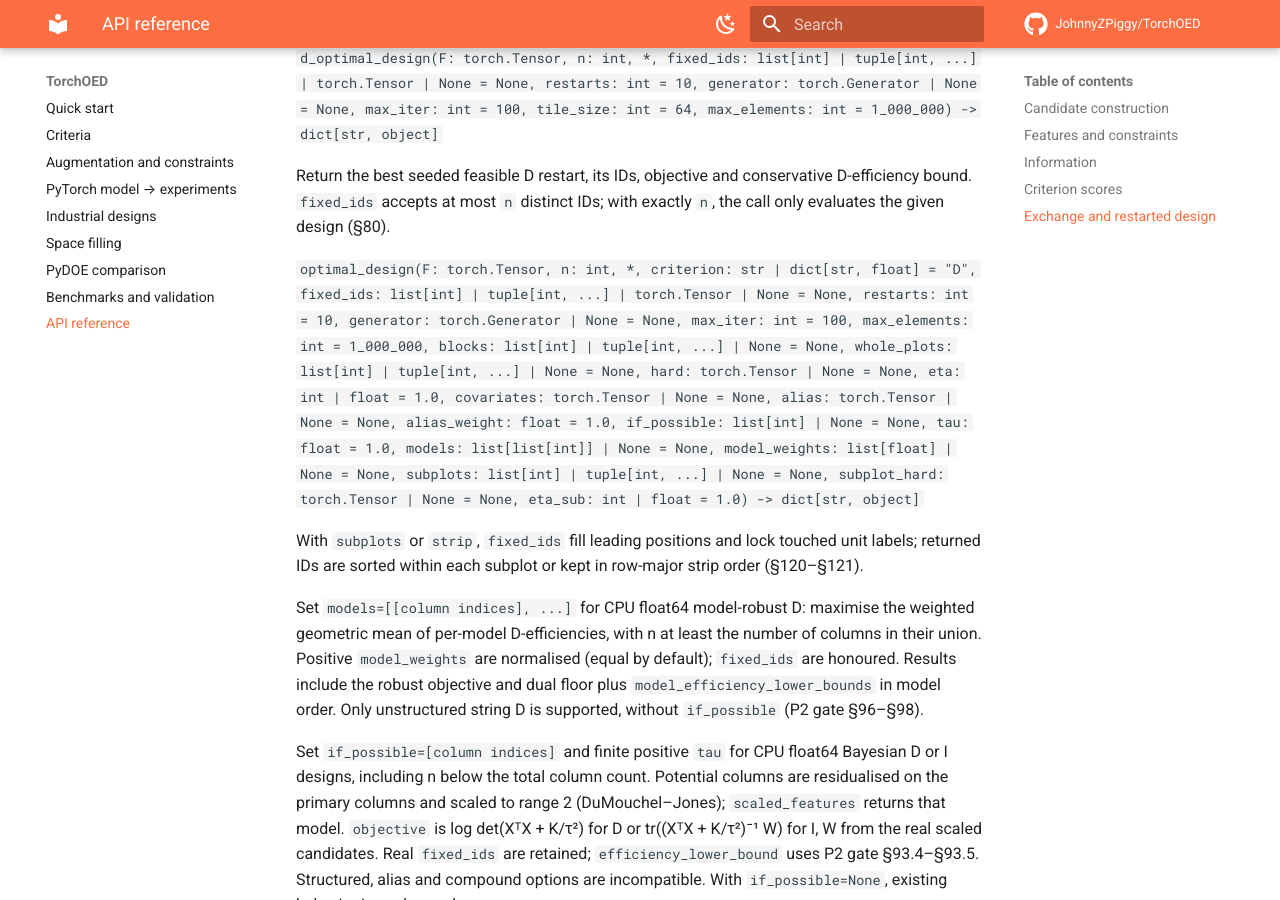
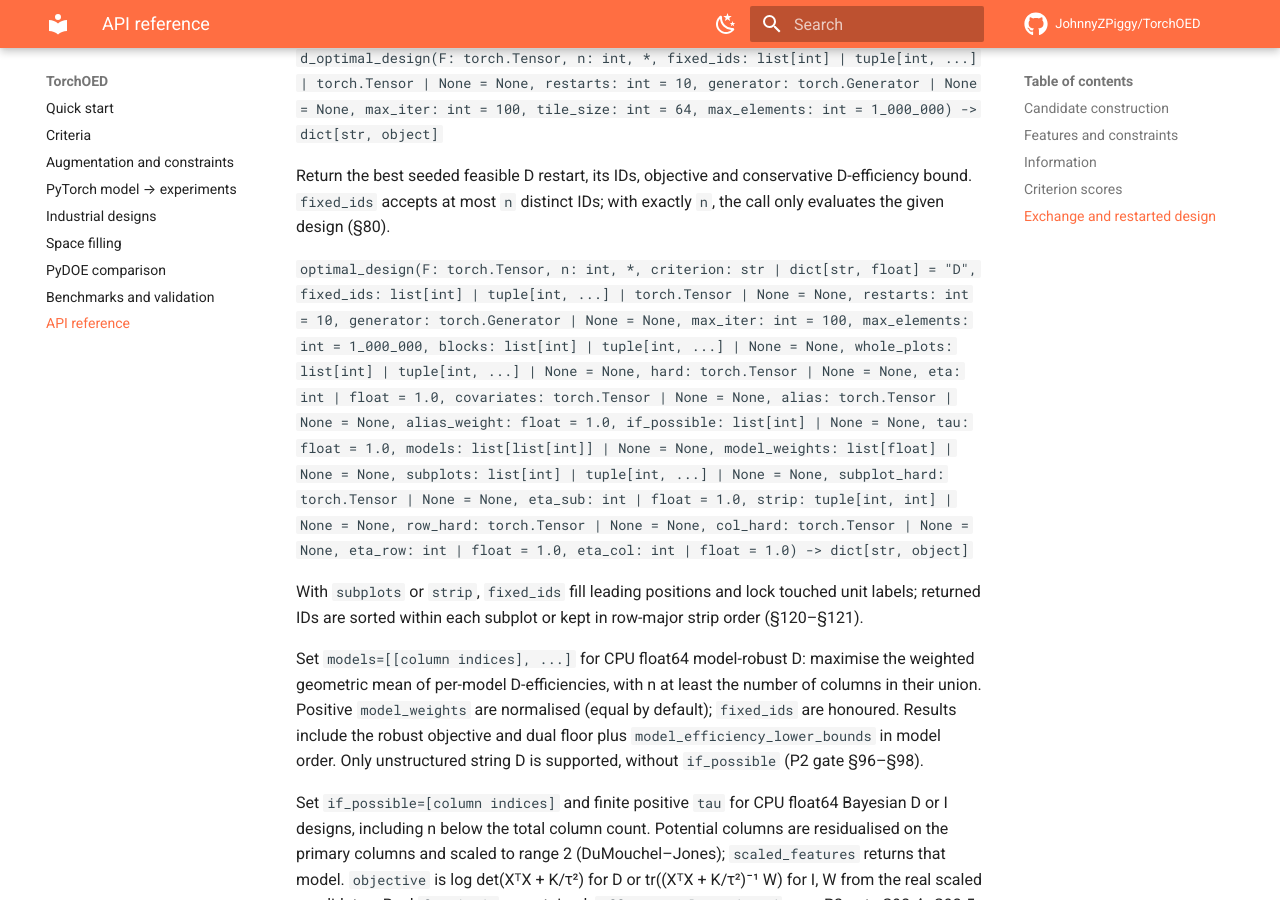
Before and after one commit to JohnnyZPiggy/TorchOED, an MkDocs documentation site: the page built from website/api.md, in a window 1280 px wide and 900 px high, scrolled down 7653 px. Built offline with MkDocs 1.6.1 and Material for MkDocs 9.7.7, drawn with Linux system fonts in a browser that asks for light colours; comment, search, counter and statistics services are not loaded; some of the changed text lies outside the part shown.

Commit message:
docs: complete strip API and record RD1b (Refs #500) (#501)

```diff
--- a/website/api.md
+++ b/website/api.md
@@ -209,7 +209,7 @@ Run deterministic one-/two-swap D search from supplied IDs; `_free_positions` is
 
 Return the best seeded feasible D restart, its IDs, objective and conservative D-efficiency bound. `fixed_ids` accepts at most `n` distinct IDs; with exactly `n`, the call only evaluates the given design (§80).
 
-`optimal_design(F: torch.Tensor, n: int, *, criterion: str | dict[str, float] = "D", fixed_ids: list[int] | tuple[int, ...] | torch.Tensor | None = None, restarts: int = 10, generator: torch.Generator | None = None, max_iter: int = 100, max_elements: int = 1_000_000, blocks: list[int] | tuple[int, ...] | None = None, whole_plots: list[int] | tuple[int, ...] | None = None, hard: torch.Tensor | None = None, eta: int | float = 1.0, covariates: torch.Tensor | None = None, alias: torch.Tensor | None = None, alias_weight: float = 1.0, if_possible: list[int] | None = None, tau: float = 1.0, models: list[list[int]] | None = None, model_weights: list[float] | None = None, subplots: list[int] | tuple[int, ...] | None = None, subplot_hard: torch.Tensor | None = None, eta_sub: int | float = 1.0) -> dict[str, object]`
+`optimal_design(F: torch.Tensor, n: int, *, criterion: str | dict[str, float] = "D", fixed_ids: list[int] | tuple[int, ...] | torch.Tensor | None = None, restarts: int = 10, generator: torch.Generator | None = None, max_iter: int = 100, max_elements: int = 1_000_000, blocks: list[int] | tuple[int, ...] | None = None, whole_plots: list[int] | tuple[int, ...] | None = None, hard: torch.Tensor | None = None, eta: int | float = 1.0, covariates: torch.Tensor | None = None, alias: torch.Tensor | None = None, alias_weight: float = 1.0, if_possible: list[int] | None = None, tau: float = 1.0, models: list[list[int]] | None = None, model_weights: list[float] | None = None, subplots: list[int] | tuple[int, ...] | None = None, subplot_hard: torch.Tensor | None = None, eta_sub: int | float = 1.0, strip: tuple[int, int] | None = None, row_hard: torch.Tensor | None = None, col_hard: torch.Tensor | None = None, eta_row: int | float = 1.0, eta_col: int | float = 1.0) -> dict[str, object]`
 
 With `subplots` or `strip`, `fixed_ids` fill leading positions and lock touched unit labels; returned IDs are sorted within each subplot or kept in row-major strip order (§120–§121).
 
@@ -227,4 +227,6 @@ A dict `criterion={"D": w_D, "A": w_A, "I": w_I}` maximises the weighted log-eff
 
 `fixed_ids` accepts at most `n` distinct IDs; with exactly `n`, the call only evaluates the given design (§80). Return the best D/A/I restart with the selected criterion's objective, efficiency lower bound and local numerical certificate. CPU float64 supports fixed blocks and whole plots together: each block is a union of consecutive plots, `eta > 0`, and features omit the intercept. `fixed_ids` fill leading positions; fixed plots retain their hard label. Results include both layouts and the centered-candidate dual floor. The local certificate covers within-plot exchanges and greedy relabels; combined diagnostics are not yet supported.
 
-Set `subplots`, `subplot_hard` and `eta_sub` for CPU float64 split-split-plot D/A/I: subplots nest within whole plots and align with every whole-plot boundary (P2 gate §102–§103). Results include `subplots` and `eta_sub`; `LOCAL_SPLIT_SPLIT_PLOT_EXCHANGE` covers within-subplot exchanges and greedy subplot/whole-plot relabels. The OLS dual efficiency floor remains conservative. See the [split-split-plot guide](industrial.md#split-split-plot-designs); blocks, fixed IDs, covariates, alias, Bayesian and model-robust options are unsupported.
+Set `subplots`, `subplot_hard` and `eta_sub` for CPU float64 split-split-plot D/A/I: subplots nest within whole plots and align with every whole-plot boundary (P2 gate §102–§103). Results include `subplots` and `eta_sub`; `LOCAL_SPLIT_SPLIT_PLOT_EXCHANGE` covers within-subplot exchanges and greedy subplot/whole-plot relabels. The OLS dual efficiency floor remains conservative. See the [split-split-plot guide](industrial.md#split-split-plot-designs); blocks, covariates, alias, Bayesian and model-robust options are unsupported.
+
+With `strip=(r, c)`, `row_hard`, `col_hard`, `eta_row` and `eta_col`, CPU float64 D/A/I search uses an `r × c` row-major grid with `r*c = n`. The `LOCAL_STRIP_PLOT_EXCHANGE` certificate covers the local exchanges and the OLS dual efficiency floor remains conservative (§105). Whole plots, subplots, blocks, covariates, alias, Bayesian, model-robust and compound criteria are excluded; see the [strip-plot guide](industrial.md#strip-plot-designs).
```
Also changed, not shown: docs/CAPABILITY_MATRIX.md (+1 -1 lines).
